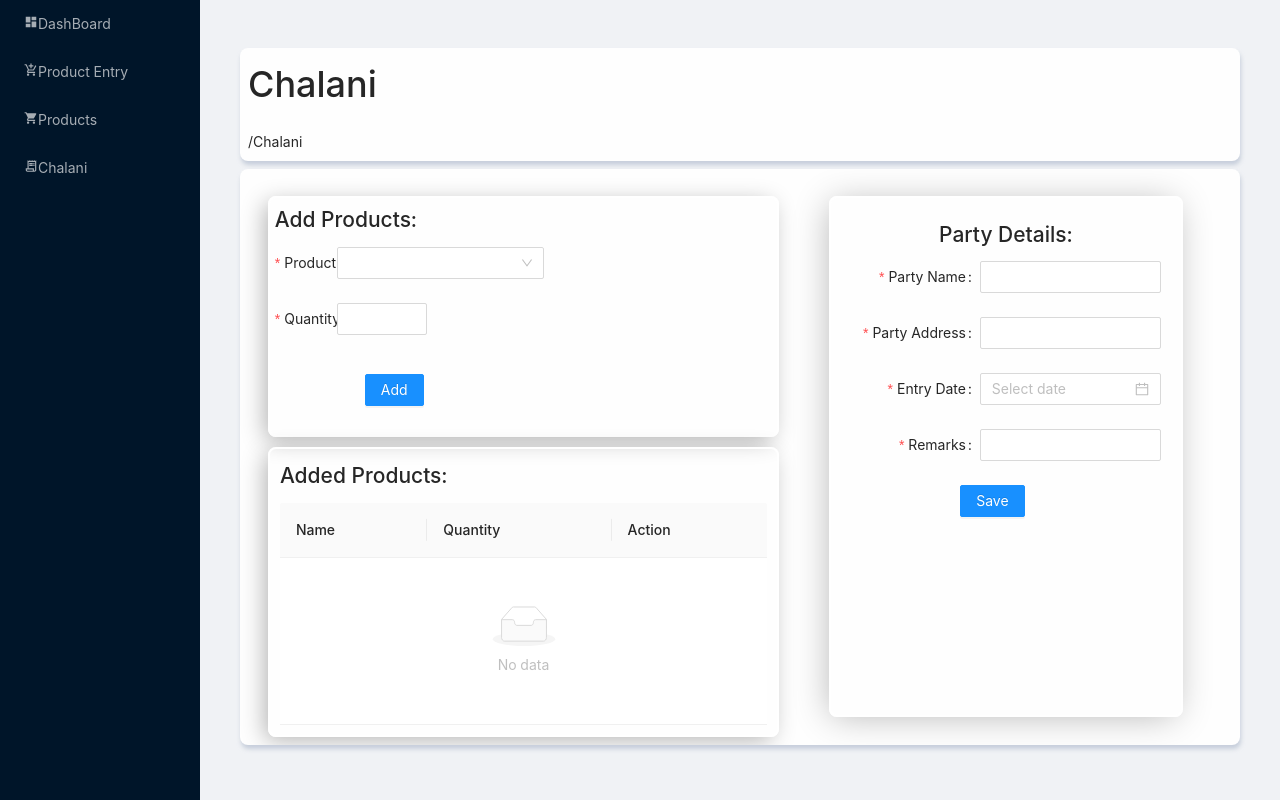
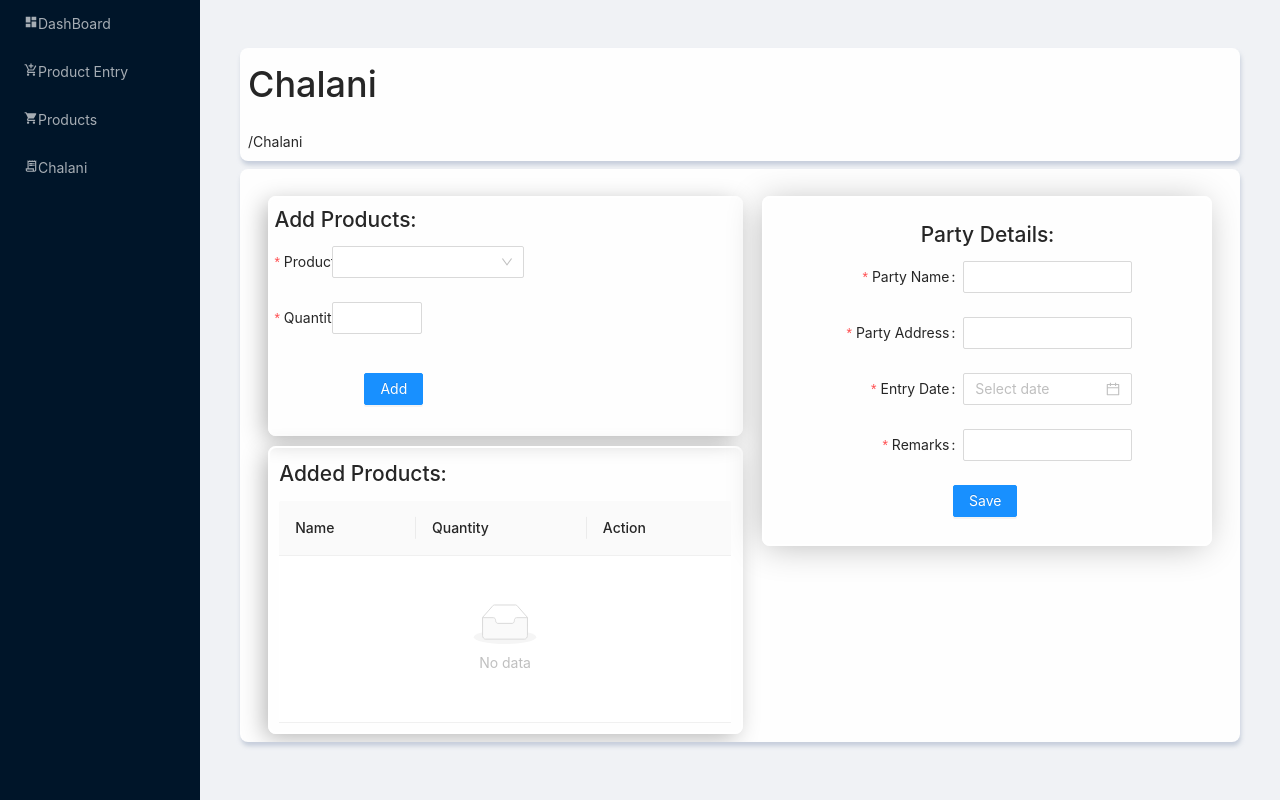
Before and after one commit to sauravtand/Bakersden, a React (Create React App) app: page /Chalani in a window 1280 px wide. Built offline with nearby package versions, Linux system fonts and the light colour scheme.

Commit message:
scrollbar

```diff
--- a/src/Layouts/Layout.js
+++ b/src/Layouts/Layout.js
@@ -43,7 +43,10 @@ const MainLayout = () => {
           style={{
             margin: '24px 16px',
             padding: 24,
-            minHeight: 280,
+            minHeight: '90vh',
+            overflowY: 'scroll',
+
+
           }}
         >
           <MainRoute />
--- a/src/Pages/Chalani/Item.js
+++ b/src/Pages/Chalani/Item.js
@@ -36,7 +36,16 @@ const EachItem = ( {items, removeProduct}) => {
       id: 5,
     }
   ]
+  const changeIdToName = (text)=>{
+    const a = dummydata.map(res => {
+      if (res.id === text)
+        return res.name
+      else
+        return ''
+    })
+    return a
 
+  }
 
 
     const columns = [
--- a/src/Pages/Chalani/ItemList.js
+++ b/src/Pages/Chalani/ItemList.js
@@ -91,7 +91,7 @@ setAllChalaniData(arrTemp);
 
         <FormStyled>
 
-    <Form
+     <Form
       name="basic"
       labelCol={{
         span: 10,
@@ -210,8 +210,9 @@ margin-left: 2%;
 //   ]
 // }
 const FormStyled = styled.div`
-margin: 2% 5%;
-padding: 2%;
+margin: 2% 2%;
+padding:2% 8%;
+height: 350px;
 border-left: 2px solid #c8cacb;
 border: 2px solid white;
 border-radius: 8px;
```
